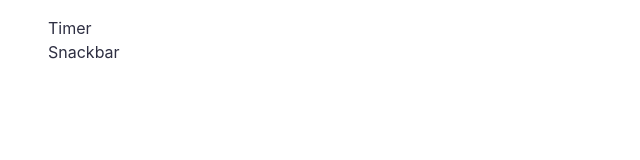
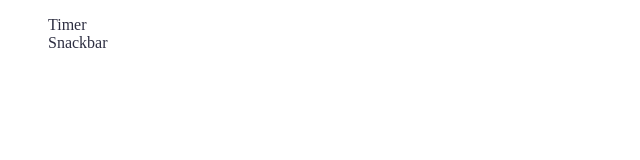
Before and after one commit to Misha-Kopiluk/goit-js-hw-10, a website built with Vite: page src/index.html in a window 1280 px wide. Shown: the full height of the page, 0-640 px from the left. Built offline with nearby package versions, Linux system fonts and the light colour scheme.

Commit message:
my javascript work

```diff
--- a/src/css/styles.css
+++ b/src/css/styles.css
@@ -1,29 +1,3 @@
-/**
-  |============================
-  | include css partials with
-  | default @import url()
-  |============================
-*/
-/*@import url('./reset.css');
-@import url('./vite-promo.css');
-@import url('./header.css');*/
-
-:root {
-  font-family: Inter, Avenir, Helvetica, Arial, sans-serif;
-  font-size: 16px;
-  line-height: 24px;
-  font-weight: 400;
-
-  color: #242424;
-  background-color: rgba(255, 255, 255, 0.87);
-
-  font-synthesis: none;
-  text-rendering: optimizeLegibility;
-  -webkit-font-smoothing: antialiased;
-  -moz-osx-font-smoothing: grayscale;
-  -webkit-text-size-adjust: 100%;
-}
-
 .nav-list {
   list-style: none;
 }
```
